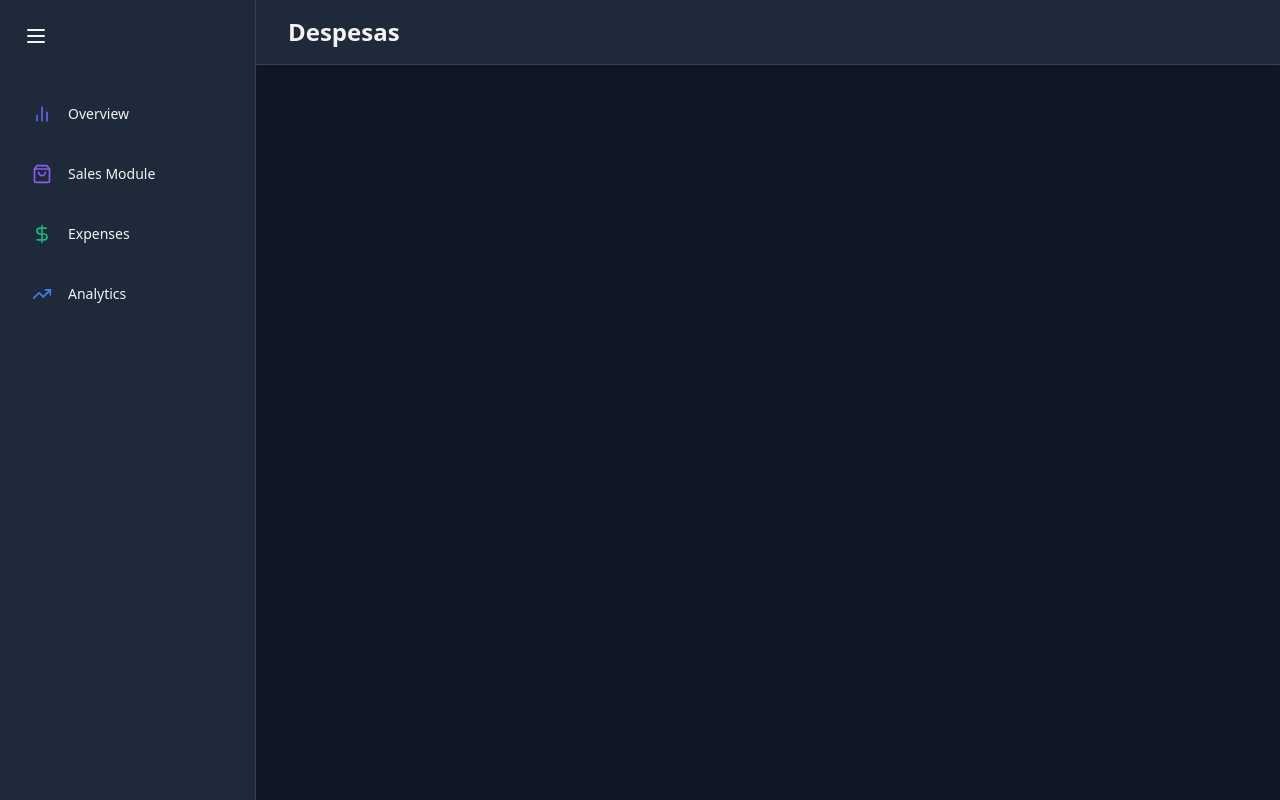
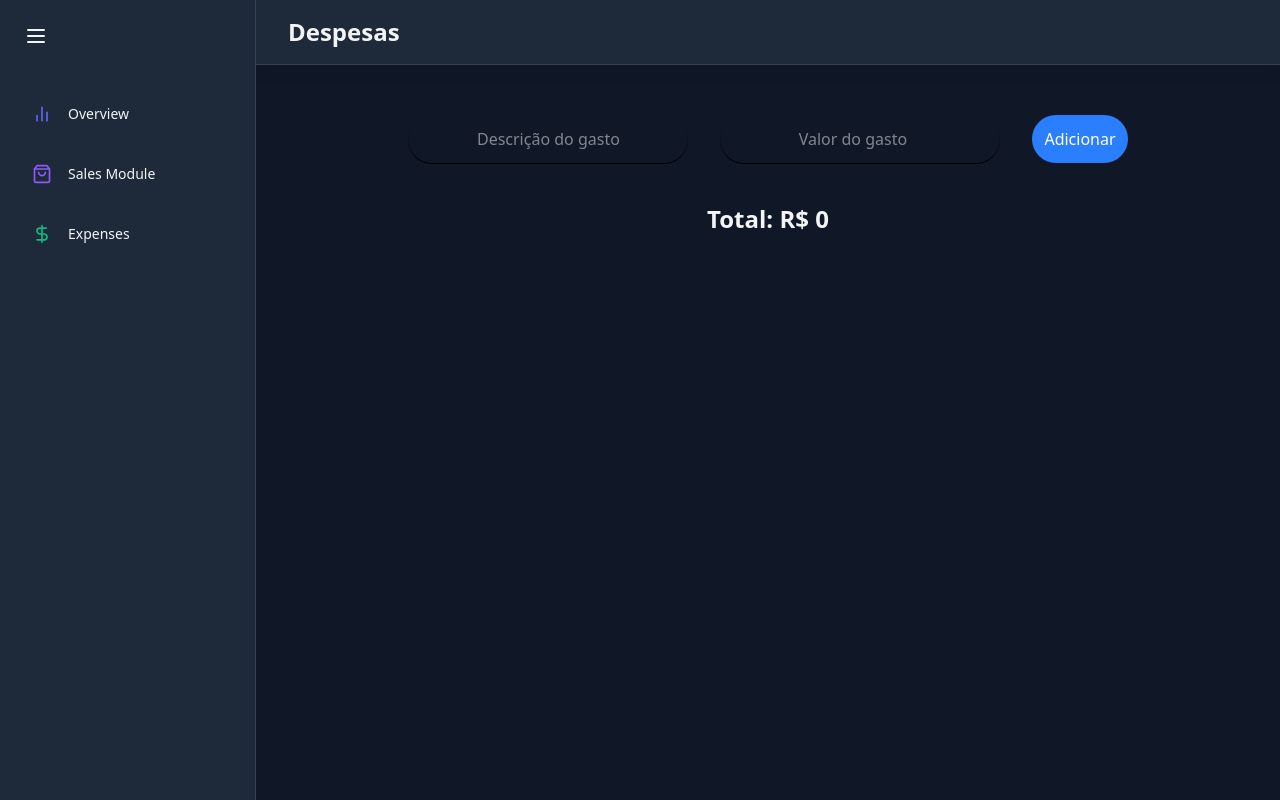
Before and after one commit to sabrinaflorenco/ChallengeVII-intensivo-rio-branco, a React (Vite) app: page /expenses in a window 1280 px wide. Built offline with nearby package versions, Linux system fonts and the light colour scheme.

Commit message:
Atualizando página de despesas e removendo analitycs do sidebar

```diff
--- a/src/components/Sidebar.jsx
+++ b/src/components/Sidebar.jsx
@@ -20,7 +20,7 @@ const SIDEBAR_ITEMS = [
   },
   { name: "Sales Module", icon: ShoppingBag, color: "#8B5CF6", href: "/salesmodule" },
   { name: "Expenses", icon: DollarSign, color: "#10B981", href: "/expenses" },
-  { name: "Analytics", icon: TrendingUp, color: "#3B82F6", href: "/analytics" },
+
 ];
 
 const Sidebar = () => {
--- a/src/pages/Expenses.jsx
+++ b/src/pages/Expenses.jsx
@@ -1,13 +1,103 @@
+import { useEffect, useState } from "react";
 import Header from "../components/Header";
 
-export default function Expenses(){
-    return (
-		<div className='flex-1 overflow-auto relative z-10'>
-			<Header title='Despesas' />
+export default function Expenses() {
+  const [description, setDescription] = useState("");
+  const [value, setValue] = useState("");
+  const [expen, setExpen] = useState([]);
 
-			<main className='max-w-7xl mx-auto py-6 px-4 lg:px-8'>
 
-			</main>
-		</div>
-	);
+  useEffect(() => {
+    const stored = localStorage.getItem("expenses");
+    if (stored) {
+      setExpen(JSON.parse(stored));
+    }
+  }, []);
+
+
+  useEffect(() => {
+    localStorage.setItem("expenses", JSON.stringify(expen));
+  }, [expen]);
+
+  return (
+    <div className="flex-1 overflow-auto relative z-10">
+      <Header title="Despesas" />
+      <div className="flex items-center justify-center h-full">
+        {/* bg-red-500 */}
+        <div className=" h-[700px] w-[800px]">
+          <form action="" className="">
+            {/* adicionar gasto */}
+            {/* ------------------------------------------------------ */}
+            <div className="flex gap-8 justify-center w-full max-sm:flex-col max-sm:items-center ">
+              <input
+                type="text"
+                placeholder="Descrição do gasto"
+                value={description}
+                onChange={(e) => setDescription(e.target.value)}
+                className="shadow-2xs shadow-black rounded-full text-center w-70 max-sm:h-12"
+              />
+              <input
+                type="number"
+                placeholder="Valor do gasto"
+                value={value}
+                onChange={(e) => setValue(e.target.value)}
+                className="shadow-2xs shadow-black rounded-full text-center w-70 max-sm:h-12"
+              />
+              <button
+                type="submit"
+                className="bg-blue-500 text-white rounded-full p-3 cursor-pointer"
+                onClick={(e) => {
+                  e.preventDefault();
+                  setExpen([...expen, { description, value }]);
+                  setDescription("");
+                  setValue("");
+                }}
+              >
+                Adicionar
+              </button>
+            </div>
+            {/* ------------------------------------------------------ */}
+            {/* lista de gastos */}
+            {/* ------------------------------------------------------ */}
+            {expen.map((item, index) => (
+              <div
+                key={index}
+                className="grid grid-cols-3 gap-4 mt-10 "
+              >
+                <div className="flex items-center justify-center ">
+                  <p className="font-bold uppercase max-w-[800px]  ">
+                    {item.description}
+                  </p>
+                </div>
+                <div className="flex items-center justify-center">
+                  <p className="font-bold uppercase max-w-[800px] text-center">
+                    R$ {item.value}
+                  </p>
+                </div>
+
+                <div className="flex items-center justify-center">
+                  <button
+                    className="bg-red-500 rounded-full p-3 text-white font-bold cursor-pointer"
+                    onClick={() => {
+                      setExpen(expen.filter((_, i) => i !== index));
+                    }}
+                  >
+                    Deletar
+                  </button>
+                </div>
+              </div>
+            ))}
+
+            {/* ------------------------------------------------------ */}
+			<div className="flex items-center justify-center mt-10">
+            <h1 className="text-2xl font-bold">
+              Total: R${" "}
+              {expen.reduce((acc, curr) => acc + Number(curr.value), 0)}
+            </h1>
+			</div>
+          </form>
+        </div>
+      </div>
+    </div>
+  );
 }
```
